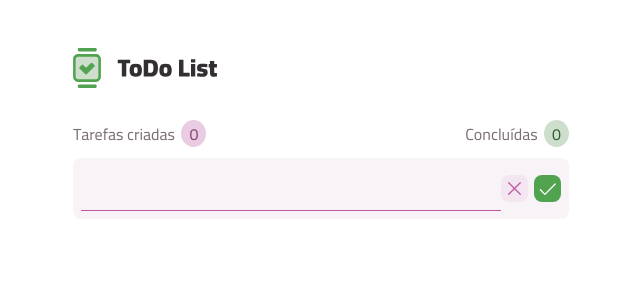
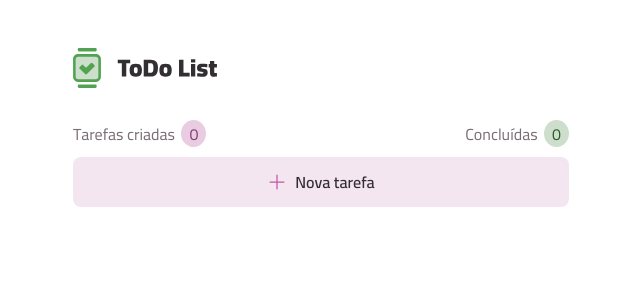
Before and after one commit to cauealb/projects-React, a React (Vite) app: page / in a window 1280 px wide. Both pictures are taken after a click on the icon 833 px from the left and 188 px from the top of the page. Shown: the top 300 px of the page, without its empty margins (319-959 px from the left). Built offline with nearby package versions, Linux system fonts and the light colour scheme.

Commit message:
feat: Colocando a função de criar nova tarefa

```diff
--- a/src/components/NewTask/NewTask.jsx
+++ b/src/components/NewTask/NewTask.jsx
@@ -4,11 +4,11 @@ import { useContext } from "react";
 import { Context } from "../../AppContext/AppContext";
 
 export default function NewTask() {
-    const { newTask } = useContext(Context)
+    const { newTask, handleCreateNewTask } = useContext(Context)
 
     if(!newTask) {
         return (
-        <button class="newTask">
+        <button onClick={handleCreateNewTask} class="newTask">
             <PlusIcon color="#C257A4" size={20} />
             <p>Nova tarefa</p>
         </button>
@@ -18,7 +18,7 @@ export default function NewTask() {
             <div class="inputTask">
                 <input type="text" />
                 <div>
-                    <XIcon size={27} class="XIcon" color="#C257A4" />
+                    <XIcon onClick={handleCreateNewTask} size={27} class="XIcon" color="#C257A4" />
                     <CheckIcon size={27} class="CheckIcon" color="#fff" />
                 </div>
             </div>
--- a/src/components/NewTask/style/NewTask.css
+++ b/src/components/NewTask/style/NewTask.css
@@ -26,6 +26,7 @@
 .inputTask {
     display: flex;
     align-items: center;
+    gap: 1em;
     width: 100%;
     margin-block: 0.70em;
     background-color: var(--gray-100);
```
